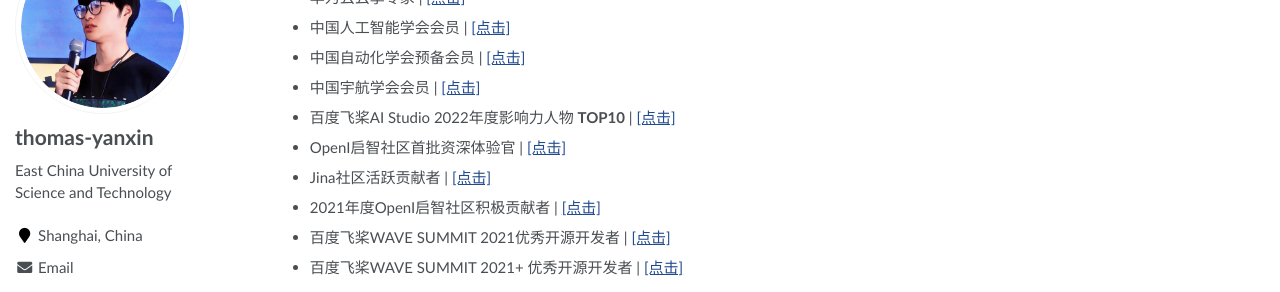
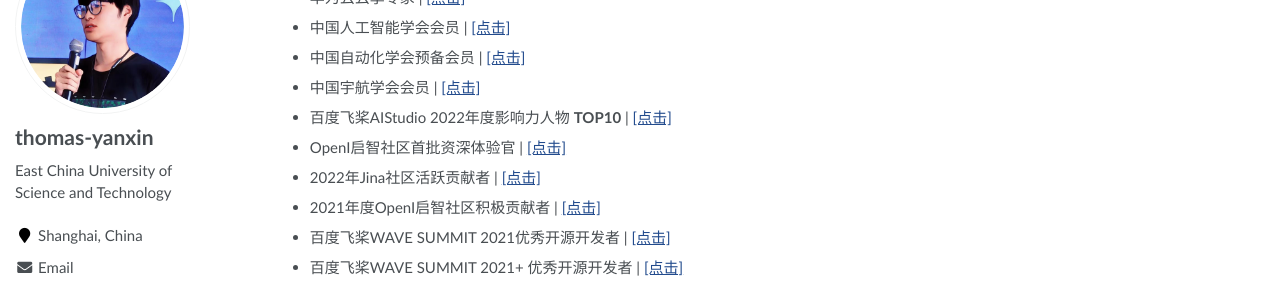
Before and after one commit to thomas-yanxin/thomas-yanxin.github.io, a Jekyll site: the page built from _pages/about.md, in a window 1280 px wide and 900 px high, scrolled down 1741 px. Shown: the part 152-444 px from the top of the window. Built offline with Jekyll 4.4.1, drawn with Linux system fonts in a browser that asks for light colours; some web fonts are replaced.

Commit message:
Update about.md

```diff
--- a/_pages/about.md
+++ b/_pages/about.md
@@ -28,6 +28,8 @@
 * *2022.11*: &nbsp; 🎉🎉 2022年第8届中国国际"互联网+"大学生创新创业大赛 **银奖**
 * *2022.09*: &nbsp; 🎉🎉 百度飞桨AI Studio 2022年度影响力人物 **TOP10**
 * *2022.08*: &nbsp; 🎉🎉 2022年第24届中国机器人及人工智能大赛全国 **一等奖**
+
+
 # 📖 Educations
 * *2019.09 - 2023.06 (now)*, 信息科学与工程学院, 华东理工大学.
 # 📝 Publications
@@ -38,89 +40,48 @@
 * 【[软件著作权](/proof/%E8%BD%AF%E4%BB%B6%E8%91%97%E4%BD%9C%E6%9D%83-%E8%87%AA%E5%8A%A8%E9%97%AE%E7%AD%94.pdf)】: 基于领域知识库的智能问答系统V1.0; 著作权人: 黄小悦; 韩响尘; 王鑫; **颜鑫**; 林宏聪; 任竞展; 周天奕; 登记号:2022SRE025369
 # 📘 Awards
 * 【晓声科技】2022年第8届中国国际"互联网+"大学生创新创业大赛 <strong>银奖</strong> \| [\[点击\]](https://mp.weixin.qq.com/s/EujzF8ubT_1PkoMs3u-qTw)
-
 * 【晓声科技】2022年"建行杯"第8届安徽省"互联网+"大学生创新创业大赛 <strong>金奖</strong> \| [\[点击\]](https://github.com/thomas-yanxin/thomas-yanxin.github.io/blob/master/proof/%E3%80%90%E6%99%93%E5%A3%B0%E7%A7%91%E6%8A%80%E3%80%91%E5%AE%89%E5%BE%BD%E7%9C%81%E9%87%91%E5%A5%96.pdf)
-
 * 【镜选未来】2022年"建行杯"第8届江苏省"互联网+"大学生创新创业大赛 <strong>银奖</strong> \| [\[点击\]](https://github.com/thomas-yanxin/thomas-yanxin.github.io/blob/master/proof/%E7%AC%AC%E5%85%AB%E5%B1%8A%E6%B1%9F%E8%8B%8F%E7%9C%81%E2%80%9C%E4%BA%92%E8%81%94%E7%BD%91%2B%E2%80%9D%E5%A4%A7%E5%AD%A6%E7%94%9F%E5%88%9B%E6%96%B0%E5%88%9B%E4%B8%9A%E5%A4%A7%E8%B5%9B_%E8%B7%AF%E6%BC%94%E9%A1%B9%E7%9B%AE%E8%AF%84%E5%AE%A1%E7%BB%93%E6%9E%9C%E5%8F%91%E5%B8%83%E7%89%88%E6%9C%AC%20.pdf)
-
 * 【Medbio】2022年"建行杯"第8届上海市"互联网+"大学生创新创业大赛 <strong>银奖</strong> \| [\[点击\]](https://github.com/thomas-yanxin/thomas-yanxin.github.io/blob/master/proof/Medbio-%E6%B4%BB%E6%80%A7%E5%B0%8F%E5%88%86%E5%AD%90%E5%8C%96%E5%90%88%E7%89%A9%E7%A7%91%E7%A0%94%E6%9C%8D%E5%8A%A1%E5%B9%B3%E5%8F%B0.pdf)
-
 * 【镜选未来】2022年第7届"创客中国"百度赛道创客组 <strong>优胜奖(Top10)</strong>  \| [\[点击\]](https://mp.weixin.qq.com/s/kAp6jfZpvG2eolcWSANHSQ)
-
 * 【袋鼯麻麻】2022年第13届"挑战杯"大学生创业计划竞赛上海市 <strong>铜奖</strong> \| [\[点击\]](https://github.com/thomas-yanxin/thomas-yanxin.github.io/blob/master/proof/2022%E5%B9%B4%E6%8C%91%E6%88%98%E6%9D%AF%E5%B8%82%E7%BA%A7%E5%A4%8D%E8%B5%9B%E7%BB%93%E6%9E%9C-%E5%8D%8E%E4%B8%9C%E7%90%86%E5%B7%A5%E5%A4%A7%E5%AD%A6.pdf)
-
 * 【袋鼯麻麻】2022年第10届华东理工大学"奋进杯"大学生创业计划竞赛 <strong>金奖</strong> \| [\[点击\]](https://mp.weixin.qq.com/s/WgE9zxD4Nv4H-f_2sXr5pw)
-
 * 【数聚凤巢】2022年第8届南京财经大学"互联网+"大学生创业计划大赛 <strong>一等奖</strong> \| [\[点击\]]()
-
 * 【袋鼯麻麻】2022年第8届华东理工大学"互联网+"大学生创业计划大赛 <strong>一等奖</strong> \| [\[点击\]]()
-
 * 【晓声科技】2022年第1届合肥工业大学"智能杯"创新创业大赛 <strong>二等奖</strong> \| [\[点击\]](/proof/%E9%A6%96%E5%B1%8A%E5%90%88%E8%82%A5%E5%B7%A5%E4%B8%9A%E5%A4%A7%E5%AD%A6%E2%80%9D%E6%99%BA%E8%83%BD%E6%9D%AF%E2%80%9C%E5%88%9B%E6%96%B0%E5%88%9B%E4%B8%9A%E5%A4%A7%E8%B5%9B%E5%A4%A7%E5%88%9B%E7%BB%84%E4%BA%8C%E7%AD%89%E5%A5%96.jpg)
-
 * 2022年第24届中国机器人及人工智能大赛全国 <strong>一等奖</strong> \| [\[点击\]](https://github.com/thomas-yanxin/thomas-yanxin.github.io/blob/master/proof/2022%E5%B9%B4%E7%AC%AC24%E5%B1%8A%E4%B8%AD%E5%9B%BD%E6%9C%BA%E5%99%A8%E4%BA%BA%E5%8F%8A%E4%BA%BA%E5%B7%A5%E6%99%BA%E8%83%BD%E5%A4%A7%E8%B5%9B%E5%85%A8%E5%9B%BD%E4%B8%80%E7%AD%89%E5%A5%96.pdf)
-
 * 2022年第15届中国大学生计算机设计大赛(程序设计组)全国 <strong>三等奖</strong> \| [\[点击\]](https://github.com/thomas-yanxin/thomas-yanxin.github.io/blob/master/proof/2022%E5%B9%B4%EF%BC%88%E7%AC%AC15%E5%B1%8A%EF%BC%89%E4%B8%AD%E5%9B%BD%E5%A4%A7%E5%AD%A6%E7%94%9F%E8%AE%A1%E7%AE%97%E6%9C%BA%E8%AE%BE%E8%AE%A1%E5%A4%A7%E8%B5%9B%E4%B8%89%E7%AD%89%E5%A5%96.pdf)
-
 * 2022年第15届中国大学生计算机设计大赛(物联网组)全国 <strong>三等奖</strong> \| [\[点击\]](https://github.com/thomas-yanxin/thomas-yanxin.github.io/blob/master/proof/2022%E5%B9%B4%E7%AC%AC15%E5%B1%8A%E4%B8%AD%E5%9B%BD%E5%A4%A7%E5%AD%A6%E7%94%9F%E8%AE%A1%E7%AE%97%E6%9C%BA%E8%AE%BE%E8%AE%A1%E5%A4%A7%E8%B5%9B%EF%BC%88%E7%89%A9%E8%81%94%E7%BD%91%E7%BB%84%EF%BC%89%E5%85%A8%E5%9B%BD%E4%B8%89%E7%AD%89%E5%A5%96.jpg)
-
 * 2022年第24届中国机器人及人工智能大赛(上海赛区)人工智能创新赛 <strong>一等奖</strong> \| [\[点击\]](https://github.com/thomas-yanxin/thomas-yanxin.github.io/blob/master/proof/%E7%9B%96%E7%AB%A0%E5%85%AC%E7%A4%BA-%E4%B8%8A%E6%B5%B7%E8%B5%9B%E5%8C%BA%E6%8B%9F%E8%8E%B7%E5%A5%96%E5%90%8D%E5%8D%95%E5%85%AC%E7%A4%BA%E7%9A%84%E9%80%9A%E7%9F%A5.pdf)
-
 * 2022年第5届中国高校计算机大赛(人工智能创意赛)区域赛(华东赛区)<strong>二等奖</strong> \| [\[点击\]]()
-
 * 2022年第14届上海市计算机应用能力设计大赛(程序设计组) <strong>二等奖</strong> \| [\[点击\]](/proof/)
-
 * 2022年第14届上海市计算机应用能力设计大赛(物联网组) <strong>二等奖</strong> \| [\[点击\]]()
-
 * 2022年OpenI启智社区"优秀开源项目征集" **第一名** \| [\[点击\]](/proof/%E8%A2%8B%E9%BC%AF%E9%BA%BB%E9%BA%BB.png)
-
 * 2022年OpenI启智社区"优秀开源项目征集" **第二名** \| [\[点击\]](/proof/%E6%AC%A7%E5%B0%8F%E9%B9%8F.png)
-
 * 2022讯飞开放生态AI先锋应用评比 **年度最佳应用** <strong>TOP10</strong> \| [\[点击\]](https://mp.weixin.qq.com/s/P6VaXjlXWLT0JGvBFRDIvQ)
-
 * 2022年第2届"点宽杯"全国高校金融科技黑客松大赛 **优胜队伍** \| [\[点击\]](https://mp.weixin.qq.com/s/0nwc8CRLXZZaJnAg6JJjVA)
-
 * 2021年第23届中国机器人及人工智能大赛(上海赛区)人工智能创新赛 <strong>二等奖</strong> \| [\[点击\]]()
-
 * 2021年PPSIG **优秀开源项目奖** \| [\[点击\]](/proof/PPSIG%E5%A5%96%E6%9D%AF.jpg)
-
 * 2021年飞桨黑客马拉松 **优秀开源项目奖** \| [\[点击\]](/proof/%E9%A3%9E%E6%A1%A8%E9%BB%91%E5%AE%A2%E6%9D%BE.jpg)
-
 * 2021年WAVE SUMMIT 2021+ **优秀开源项目** \| [\[点击\]](/proof/WS%E4%BC%98%E7%A7%80%E5%BC%80%E6%BA%90%E9%A1%B9%E7%9B%AE.jpg)
-
 * 2020年华东理工大学校综合课程奖学金三等 \| [\[点击\]](/proof/)
-
 * 2020年华东理工大学信息科学与工程学院优秀团员 \| [\[点击\]](https://github.com/thomas-yanxin/thomas-yanxin.github.io/blob/master/proof/%E4%BC%98%E7%A7%80%E5%9B%A2%E5%91%98.jpg)
-
 * 2020年华东理工大学优秀志愿者 \| [\[点击\]](https://github.com/thomas-yanxin/thomas-yanxin.github.io/blob/master/proof/%E6%8A%97%E7%96%AB%E4%BC%98%E7%A7%80%E5%BF%97%E6%84%BF%E8%80%85.jpg)
-
 * 2020年华东理工大学信息科学与工程学院第六期创新实践育人计划优秀学员 \| [\[点击\]](https://github.com/thomas-yanxin/thomas-yanxin.github.io/blob/master/proof/%E5%88%9B%E6%96%B0%E8%82%B2%E4%BA%BA.jpg)
-
 * 2020年华东理工大学信息科学与工程学院社会工作奖C等 \| [\[点击\]](/proof/%E7%A4%BE%E4%BC%9A%E5%B7%A5%E4%BD%9C%E5%A5%96.jpg)
 # ✨ Honors
 * 2022年国家级大学生创新创业项目 <strong>第一主持人</strong> \| [\[点击\]](http://gjcxcy.bjtu.edu.cn/NewLXItemListForStudentDetail.aspx?ItemNo=941768&year=2022&type=student&IsLXItem=0)
-
 * 百度飞桨开发者技术专家 \| [\[点击\]](https://www.paddlepaddle.org.cn/ppdemd?n=/ppdemd/%E9%A2%9C%E9%91%AB)
-
 * Datawhale成员 \| [\[点击\]](https://mp.weixin.qq.com/s/_I-aNX1lAPV2_eYoS0w_Bg)
-
 * 华为云云享专家 \| [\[点击\]]()
-
 * 中国人工智能学会会员 \| [\[点击\]](https://github.com/thomas-yanxin/thomas-yanxin.github.io/blob/master/proof/CAAI_Card.png)
-
 * 中国自动化学会预备会员 \| [\[点击\]](https://github.com/thomas-yanxin/thomas-yanxin.github.io/blob/master/proof/CAA_MemberCard.png)
-
 * 中国宇航学会会员 \| [\[点击\]](https://github.com/thomas-yanxin/thomas-yanxin.github.io/blob/master/proof/csaspace_Member.pdf)
-
-* 百度飞桨AI Studio 2022年度影响力人物 **TOP10** \| [\[点击\]](https://mp.weixin.qq.com/s/jKTEAP1euh4yBoatod9E0Q)
-
+* 百度飞桨AIStudio 2022年度影响力人物 **TOP10** \| [\[点击\]](https://mp.weixin.qq.com/s/jKTEAP1euh4yBoatod9E0Q)
 * OpenI启智社区首批资深体验官 \| [\[点击\]](https://openi.org.cn/index.php?m=content&c=index&a=show&catid=221&id=53)
-
-* Jina社区活跃贡献者 \| [\[点击\]]()
-
+* 2022年Jina社区活跃贡献者 \| [\[点击\]]()
 * 2021年度OpenI启智社区积极贡献者 \| [\[点击\]](https://github.com/thomas-yanxin/thomas-yanxin.github.io/blob/master/proof/OpenI%E5%90%AF%E6%99%BA%E7%A4%BE%E5%8C%BA%E7%A7%AF%E6%9E%81%E8%B4%A1%E7%8C%AE%E8%80%85-%E9%A2%9C%E9%91%AB.png)
-
 * 百度飞桨WAVE SUMMIT 2021优秀开源开发者 \| [\[点击\]](https://github.com/Awesome-DeepLearning/WAVE_SUMMIT_Ranking_List)
-
 * 百度飞桨WAVE SUMMIT 2021+ 优秀开源开发者 \| [\[点击\]](https://github.com/Awesome-DeepLearning/WAVESUMMIT2021_Rank)
 # 🚀 Projects
 
@@ -152,39 +113,25 @@
 
 **[飞桨领航团](https://www.paddlepaddle.org.cn/ppdenavigategroup) - 华东区主管 - (2021.9-2022.7)**
 * 集中负责飞桨领航团**华东七省(山东、安徽、江苏、上海、浙江、江西、台湾)**的相关运营工作, 包括高校拓展、团长面试、活动推进、项目安排等. 在任期间华东区域累计增长**50+**所高校, 涵盖浙江大学、东南大学、上海科技大学、南京航空航天大学、苏州大学、华东理工大学、合肥工业大学等一系列国家重点高校, 并且在持续高速增长过程中.
-
 **[华东理工大学飞桨领航团](https://www.paddlepaddle.org.cn/ppdenavigategroup) - 团长 - (2021.4-2022.1)**
 * "从零到一"创建华东理工大学飞桨领航团, 以飞桨推广和应用为核心, 面向未来AI开发者, 通过组织AI趣味游戏、AI知识竞赛、AI主题讲座、实操项目挑战赛、AI项目体验等多种活动形式让开发者了解飞桨、应用飞桨, 从而提高飞桨领航团的活跃成员规模、夯实飞桨领航团人工智能及深度学习背景知识, 助力学校人工智能体系培养建设.
 * 任职期间, 领航团累计举办活动**5+**次, 活跃规模**100+**人次, 孵化**10+**个精品项目, **推动教育部产学合作协同育人项目(百度公司&&华东理工大学)的课程建设落地应用**.
-
 **华东理工大学信息学院社团管理部 - 顾问 - (2019.10~2020.6)**
 * 协调各社团之间的工作, 维持社团与院团委的联系, 协助社团举办"社团招新"、"新人培训"等社团活动. 参与院级活动"班歌班标大赛"的组织与筹划工作, 具体负责协助各班级拍摄活动视频并审核视频质量、活动场地的舞美布置、人员协调等.
 * 参与五大学院的社团联合活动"社团交流会"的组织、筹划与主持工作, 具体负责活动前期的材料准备、社团邀请函的制作与派发、活动期间的主持与串场、活动结束后的复盘总结撰写等.
 # 🏃 Social Practices
 * 2022年OpenI启智社区首批资深体验官 \| [\[点击\]](https://openi.org.cn/index.php?m=content&c=index&a=show&catid=221&id=53)
-
 * 2022年OpenI启智社区&&合肥工业大学情感计算与先进智能机器安徽省重点实验室产学研共建学生负责人 \| [\[点击\]](/proof/OpenI&MAC_LAB.jpg)
-
 * 2022年百度飞桨智慧零售商品识别产业案例共建者 \| [\[点击\]](https://www.bilibili.com/video/BV1Fu411y7co/)
-
 * 2022年华东理工大学通海茶叙第130期讲座嘉宾 \| [\[点击\]](https://mp.weixin.qq.com/s/yyOjg0qnRo8TggylMhyqgA)
-
 * 2022年Datawhale 组队学习【第34期】航海士 \| [\[点击\]](https://mp.weixin.qq.com/s/8NAmTy5n7TXxVH85WAR-gA)
-
 * 2022年百度飞桨领航团AI达人创造营第二期讲师 \| [\[点击\]](https://mp.weixin.qq.com/s/JfHYZZE701Qt7vJJa1K11w)
-
 * 2021年百度飞桨领航团AI达人创造营第一期讲师 \| [\[点击\]](https://mp.weixin.qq.com/s/MD-ni4z5EITpdrAZd2FGyg)
-
 * 2021年10月31日百度上海飞桨领航团&五角场创新创业学院meetup活动 \| [\[点击\]](https://mp.weixin.qq.com/s/NMJVAttPUHiZEaIIz1zQoA)
-
 * 2020年及2021年华东理工大学新生迎新活动作为迎新志愿者 \| [\[点击\]](./个人经历相关材料/迎新志愿者.jpg)
-
 * 2021年上海市献血活动无偿献血 \| [\[点击\]]()
-
 * 2020年华东理工大学95公益周"爱加餐项目"作为项目志愿者 \| [\[点击\]]()
-
 * 2019年华东理工大学寒假招生宣传、自主宣讲活动获优秀团队奖 \| [\[点击\]](./个人经历相关材料/招生宣传.jpg)
-
 * 2019年华东理工大学青年马克思主义者培养工程顺利结业 \| [\[点击\]](./个人经历相关材料/青马班.jpg)
 # 💬 Invited Talks
 * *2022.04*, 飞桨产业实践范例库&&商品识别产业应用实战.  \| [\[视频\]](https://www.bilibili.com/video/BV1Fu411y7co?spm_id_from=333.999.0.0)
```
